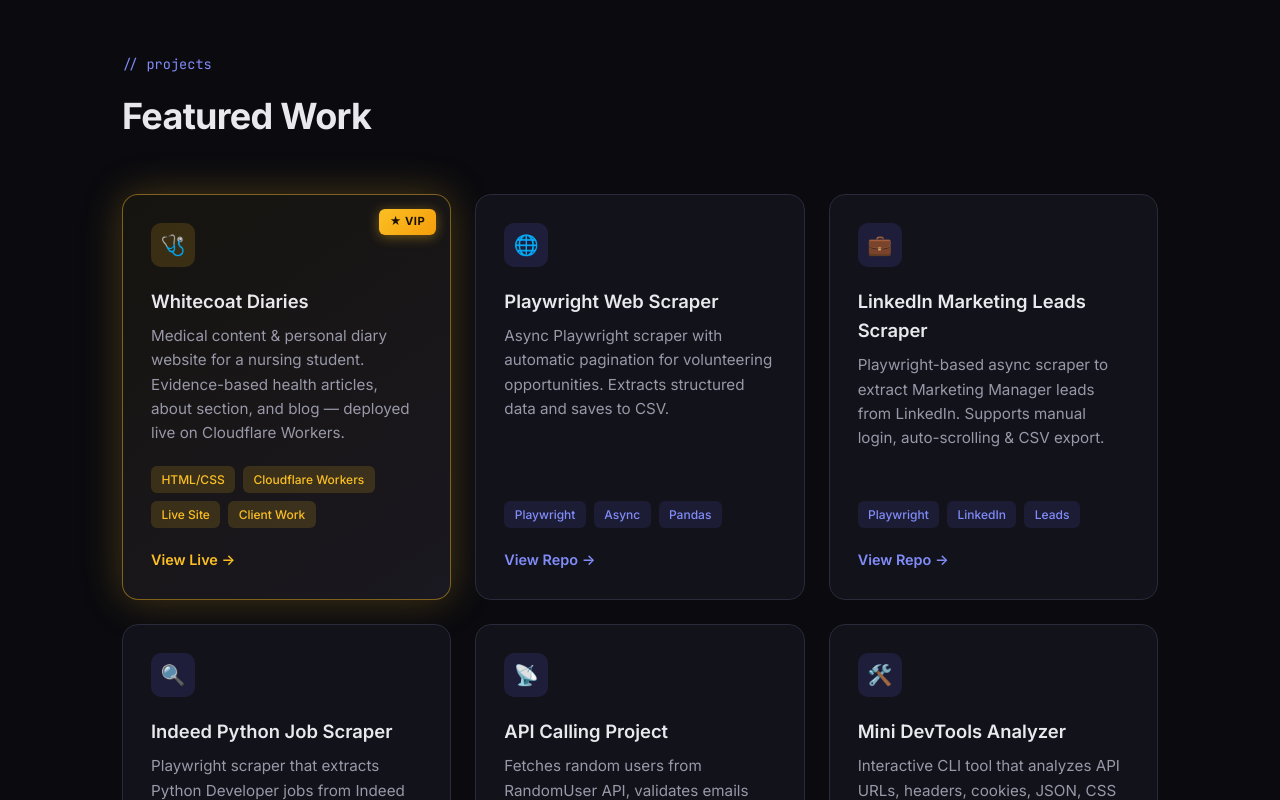
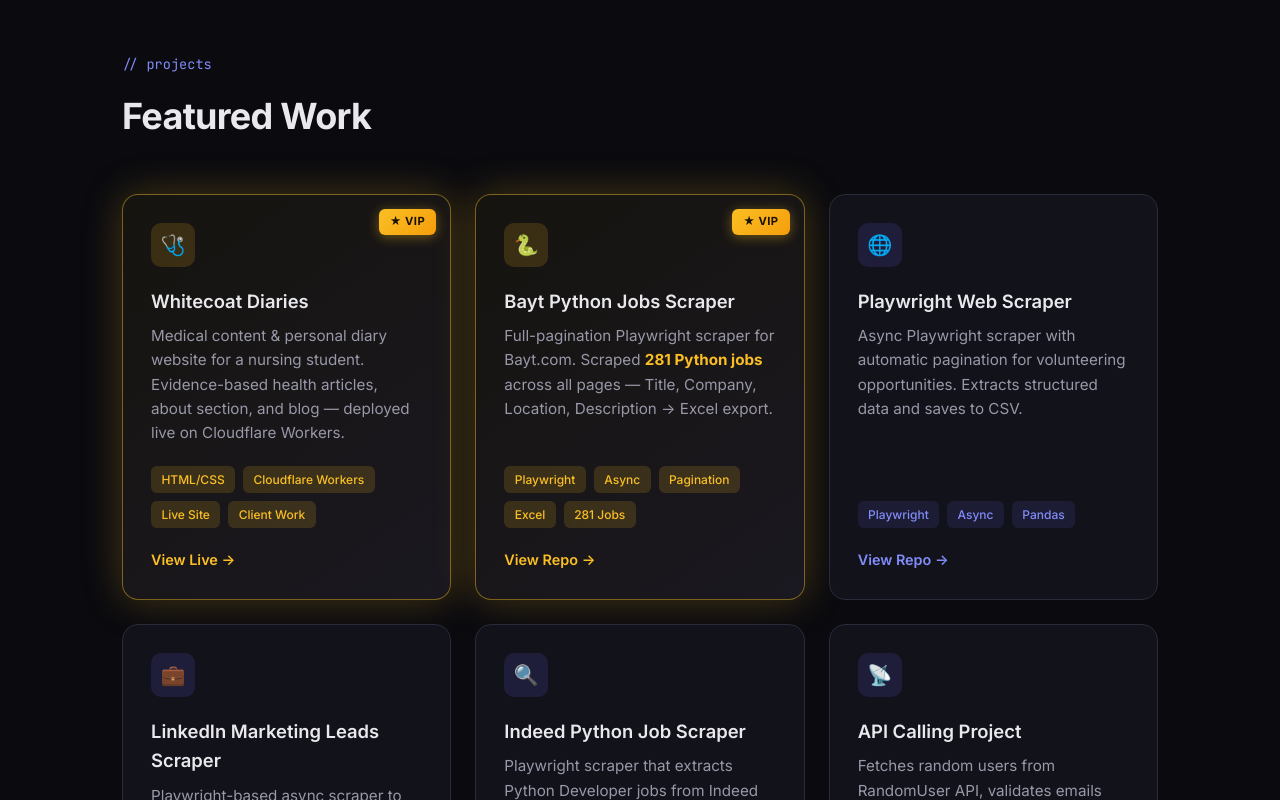
Before and after one commit to ahmadraza-automation/Ahmad-Raza-Automation-Portfolio, a plain HTML site: page index.html in a window 1280 px wide. Shown: the part 1427-2227 px from the top of the page. Drawn offline with Linux system fonts and the light colour scheme.

Commit message:
Add Bayt Python Jobs Scraper as VIP project (281 jobs scraped)

```diff
--- a/index.html
+++ b/index.html
@@ -319,7 +319,6 @@
             box-shadow: 0 12px 40px rgba(0, 0, 0, 0.3);
         }
 
-        /* VIP / Featured card */
         .project-card.vip {
             border: 1px solid rgba(251, 191, 36, 0.45);
             background: linear-gradient(145deg, #16140f 0%, #1a1820 100%);
@@ -504,7 +503,7 @@
             </div>
             <div class="hero-stats">
                 <div class="stat">
-                    <div class="stat-num">10+</div>
+                    <div class="stat-num">11+</div>
                     <div class="stat-label">Projects</div>
                 </div>
                 <div class="stat">
@@ -577,6 +576,21 @@
                     <span class="tag">Client Work</span>
                 </div>
                 <a href="https://wispy-cherry-fbb6.arjafri347.workers.dev/" target="_blank" class="project-link">View Live →</a>
+            </div>
+
+            <div class="project-card vip">
+                <span class="vip-badge">★ VIP</span>
+                <div class="project-icon">🐍</div>
+                <h3>Bayt Python Jobs Scraper</h3>
+                <p>Full-pagination Playwright scraper for Bayt.com. Scraped <strong style="color: var(--gold)">281 Python jobs</strong> across all pages — Title, Company, Location, Description → Excel export.</p>
+                <div class="project-tags">
+                    <span class="tag">Playwright</span>
+                    <span class="tag">Async</span>
+                    <span class="tag">Pagination</span>
+                    <span class="tag">Excel</span>
+                    <span class="tag">281 Jobs</span>
+                </div>
+                <a href="https://github.com/ahmadraza-automation/Bayt-Python-Jobs-Scraper" target="_blank" class="project-link">View Repo →</a>
             </div>
 
             <div class="project-card">
```
